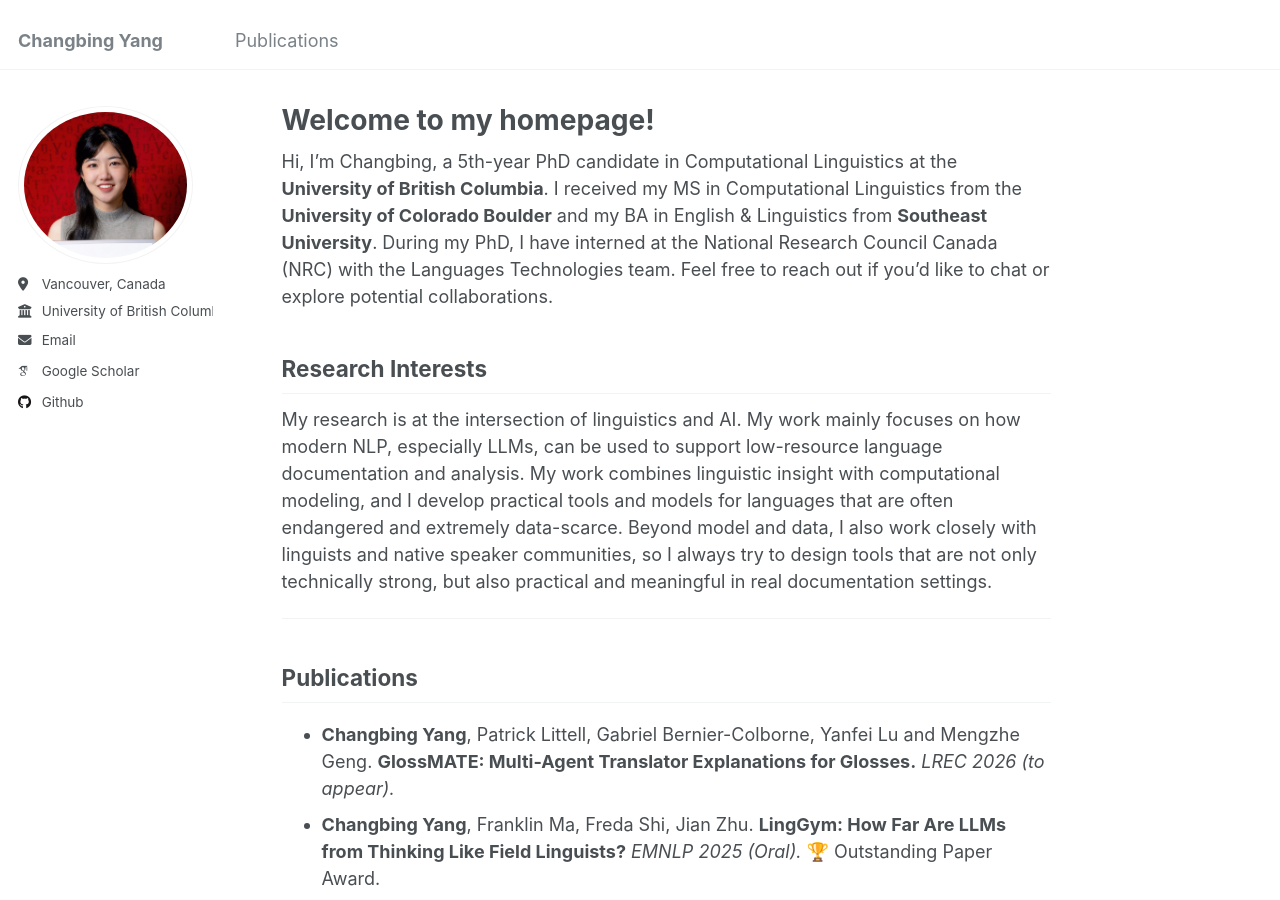
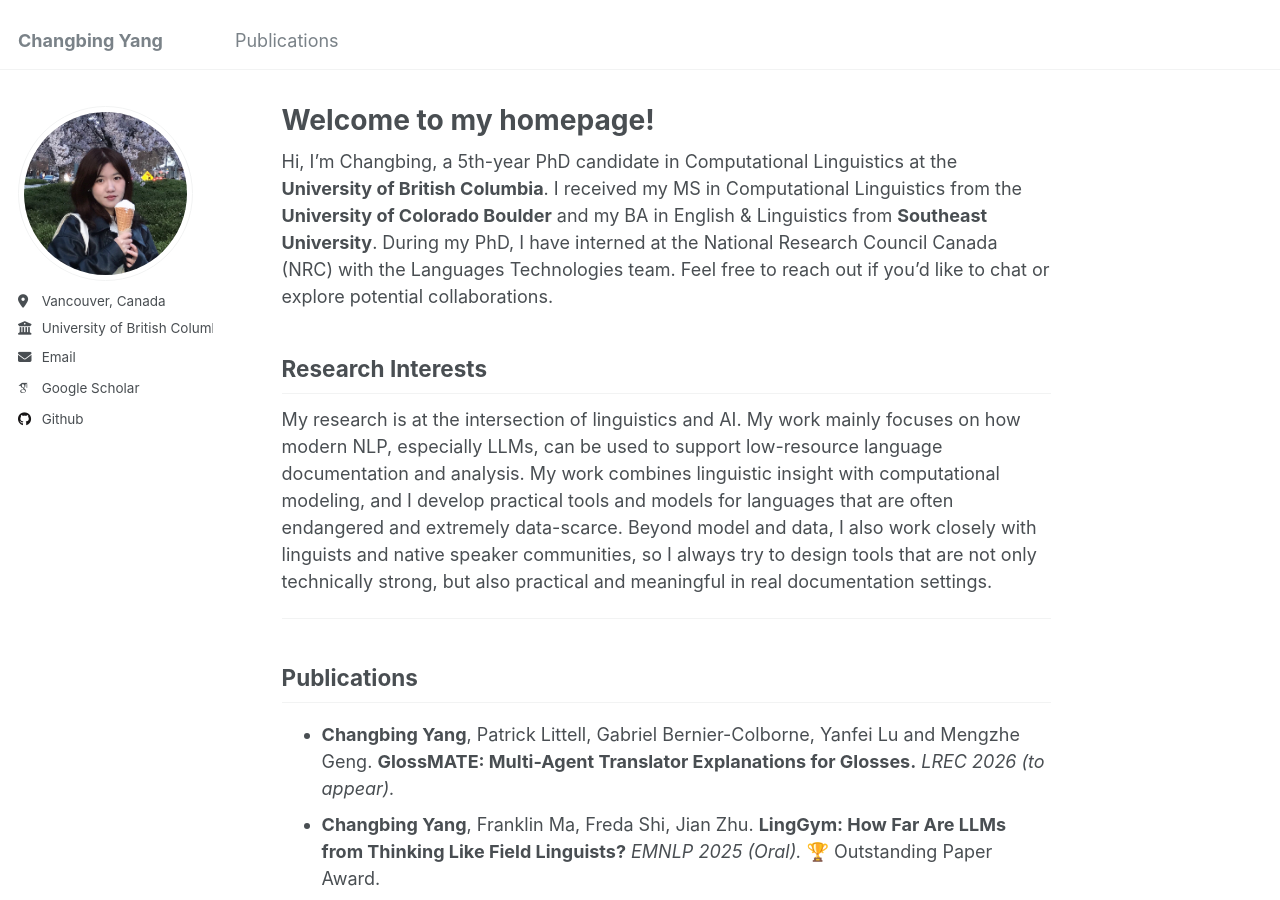
Before and after one commit to changbingY/changbingY.github.io, a Jekyll site: the page built from _pages/about.md, in a window 1280 px wide and 900 px high. Built offline with Jekyll 4.4.1, drawn with Linux system fonts in a browser that asks for light colours; some web fonts are replaced.

Commit message:
Update _config.yml

```diff
--- a/_config.yml
+++ b/_config.yml
@@ -19,7 +19,7 @@ remote_theme: academicpages/academicpages.github.io
 #               Additional customization can be done by editing /_includes/author-profile.html
 author:
   # Biographic information
-  avatar           : "profile.jpg"
+  avatar           : "IMG_1198.JPG"
   name             : ""
   pronouns         : # example: "she/her"
   bio              : #"Computational Linguistics"
```
